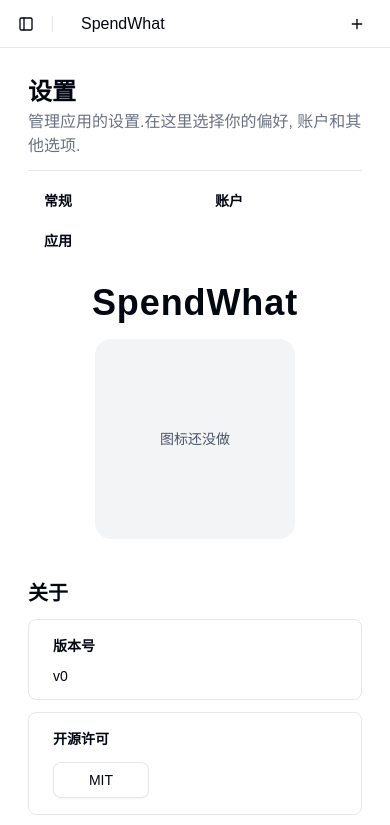
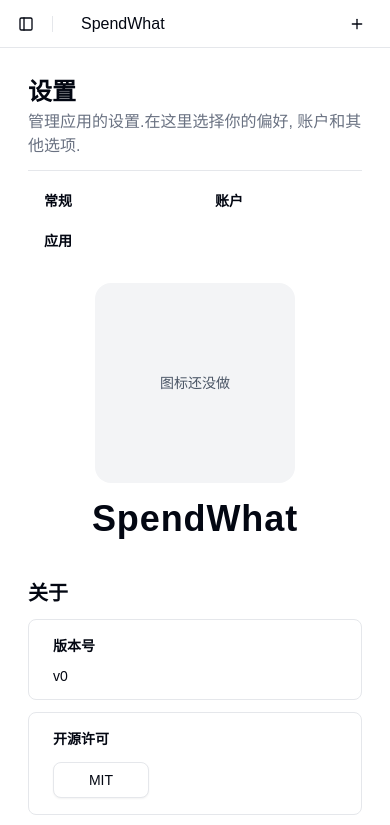
Before and after one commit to Miaoyww/SpendWhat, a SvelteKit app: page /app/settings/app in a window 390 px wide. Shown: the top 825 px of the page. Built offline with nearby package versions, Linux system fonts and the light colour scheme; no server answers.

Commit message:
feat: 设置页面略微调整.

```diff
--- a/src/routes/app/settings/+layout.svelte
+++ b/src/routes/app/settings/+layout.svelte
@@ -1,7 +1,8 @@
 <script lang="ts">
   import SettingsNav from "$lib/components/settings/settings-nav.svelte";
   import { Separator } from "$lib/components/ui/separator";
-
+  import { IsMobile } from "$lib/hooks/is-mobile.svelte";
+  import { cn } from "$lib/utils";
   const items = [
     {
       title: "常规",
@@ -27,7 +28,7 @@
   </div>
   <Separator class="my-3 md:my-6" />
   <div class="flex flex-col lg:flex-row gap-x-12 grow min-h-0">
-    <aside class="lg:grow lg:max-w-60 flex flex-col">
+    <aside class={cn("lg:grow lg:max-w-60 flex flex-col")}>
       <SettingsNav {items} />
     </aside>
     <div class="flex-1 pb-40">
--- a/src/routes/app/settings/app/+page.svelte
+++ b/src/routes/app/settings/app/+page.svelte
@@ -7,13 +7,12 @@
 </script>
 
 <div class="text-center mt-6 pb-10 lg:max-w-4xl">
-  <h1 class="text-4xl font-extrabold tracking-wide">SpendWhat</h1>
-  <!-- 下面放一排图标 -->
-  <div class="flex justify-center gap-6 mt-4 text-gray-600">
+  <div class="flex justify-center gap-6 mb-4 text-gray-600">
     <Label class="flex justify-center w-50 h-50 bg-gray-100 rounded-2xl"
       >图标还没做</Label
     >
   </div>
+  <h1 class="text-4xl font-extrabold tracking-wide">SpendWhat</h1>
 </div>
 
 <div class="space-y-3 pb-10 lg:max-w-4xl">
```
